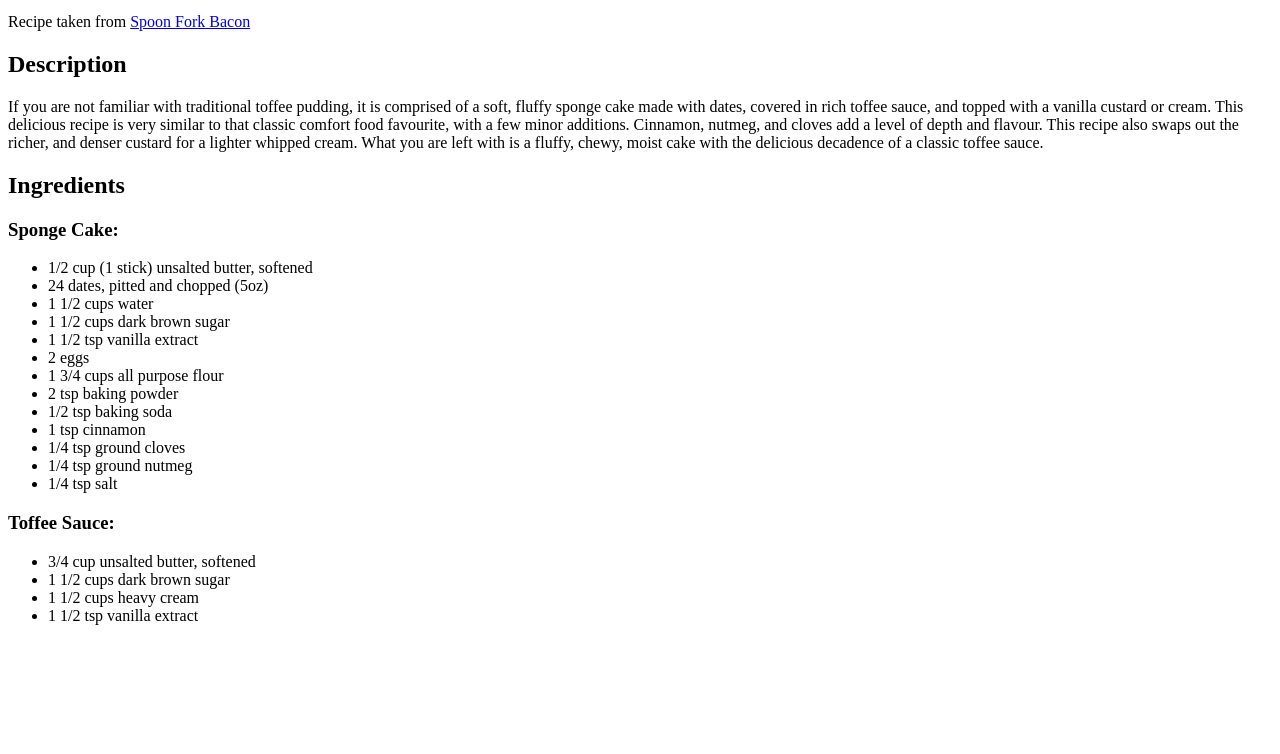
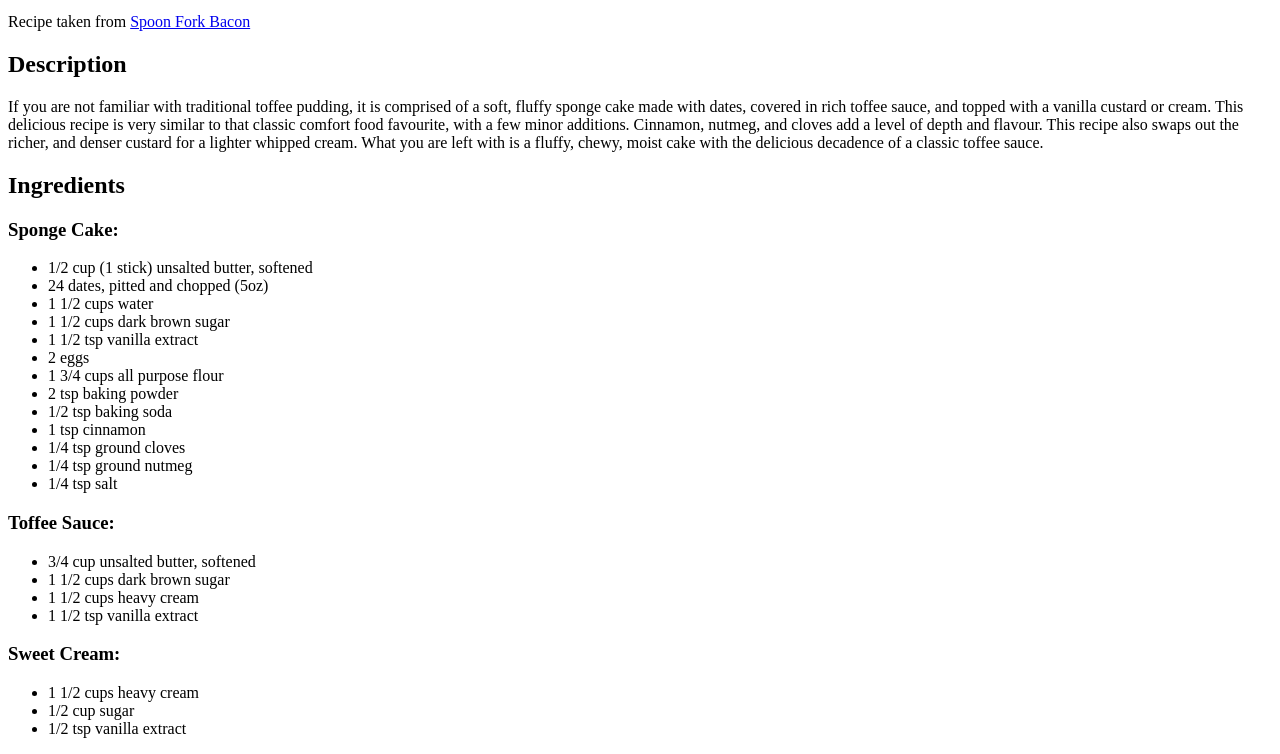
Before and after one commit to CarisPolo/odin-recipes, a plain HTML site: page recipes/toffeepudding.html in a window 1280 px wide. Shown: the part 101-855 px from the top of the page. Before the commit the page ends 800 px from the top, so only its background shows below. Drawn offline with Linux system fonts and the light colour scheme.

Commit message:
Add list of ingredients for sweet cream

```diff
--- a/recipes/toffeepudding.html
+++ b/recipes/toffeepudding.html
@@ -38,6 +38,12 @@
             <li>1 1/2 cups heavy cream</li>
             <li>1 1/2 tsp vanilla extract</li>
         </ul>
+        <h3>Sweet Cream:</h3>
+        <ul>
+            <li>1 1/2 cups heavy cream</li>
+            <li>1/2 cup sugar</li>
+            <li>1/2 tsp vanilla extract</li>
+        </ul>
 
 
 
```
